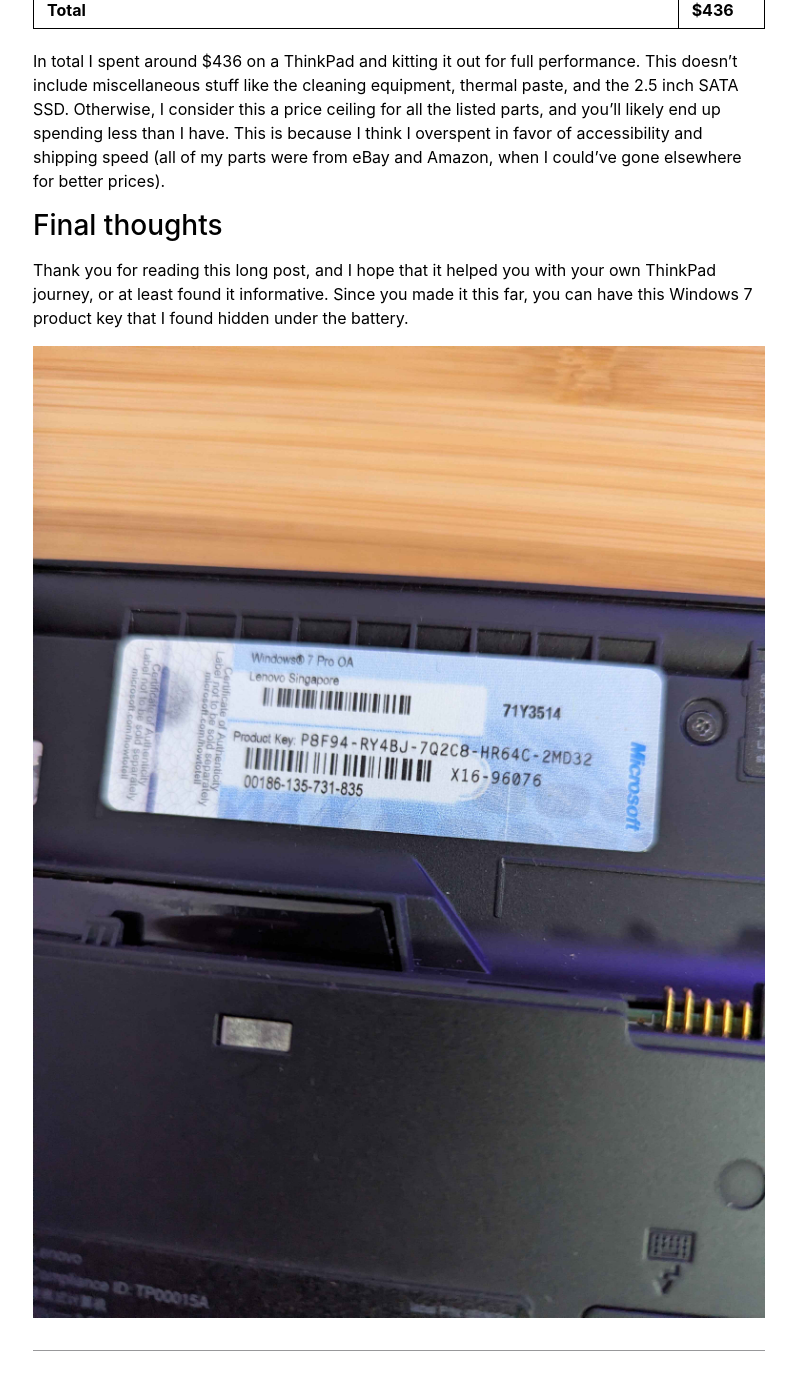
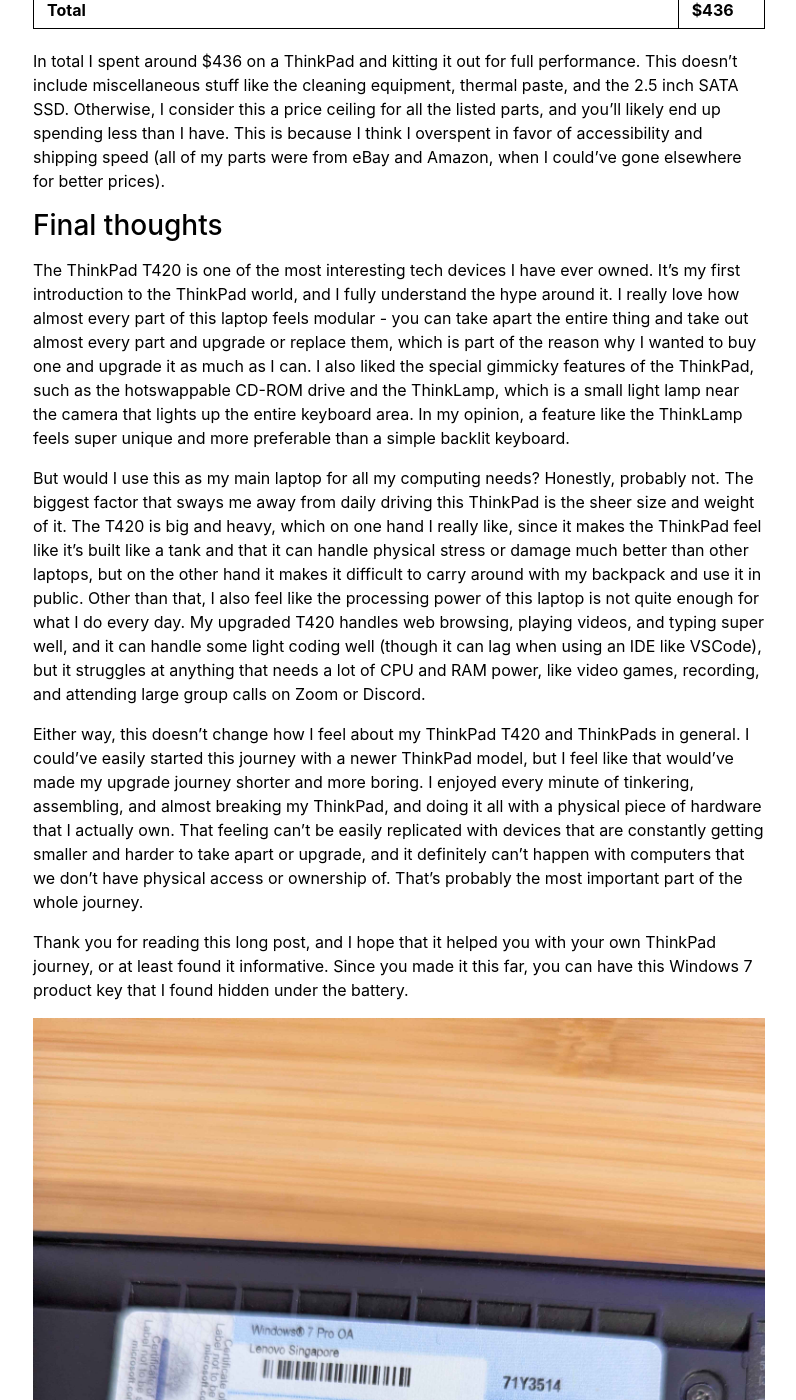
Before and after one commit to rafayet-git/hos.sh, a Jekyll site: the page built from _posts/2026-09-09-rescuing-a-thinkpad-t420.md, in a window 1280 px wide and 1400 px high, scrolled down 19190 px. Shown: the whole window, without its empty margins (241-1037 px from the left). Built offline with Jekyll 4.4.1, drawn with Linux system fonts in a browser that asks for light colours; comment, search, counter and statistics services are not loaded; some of the changed text lies outside the part shown.

Commit message:
Final thoughts on new post

```diff
--- a/_posts/2026-09-10-rescuing-a-thinkpad-t420.md
+++ b/_posts/2026-09-09-rescuing-a-thinkpad-t420.md
@@ -271,7 +271,11 @@
 
 ### Final thoughts
 
+The ThinkPad T420 is one of the most interesting tech devices I have ever owned. It's my first introduction to the ThinkPad world, and I fully understand the hype around it. I really love how almost every part of this laptop feels modular - you can take apart the entire thing and take out almost every part and upgrade or replace them, which is part of the reason why I wanted to buy one and upgrade it as much as I can. I also liked the special gimmicky features of the ThinkPad, such as the hotswappable CD-ROM drive and the ThinkLamp, which is a small light lamp near the camera that lights up the entire keyboard area. In my opinion, a feature like the ThinkLamp feels super unique and more preferable than a simple backlit keyboard.
 
+But would I use this as my main laptop for all my computing needs? Honestly, probably not. The biggest factor that sways me away from daily driving this ThinkPad is the sheer size and weight of it. The T420 is big and heavy, which on one hand I really like, since it makes the ThinkPad feel like it's built like a tank and that it can handle physical stress or damage much better than other laptops, but on the other hand it makes it difficult to carry around with my backpack and use it in public. Other than that, I also feel like the processing power of this laptop is not quite enough for what I do every day. My upgraded T420 handles web browsing, playing videos, and typing super well, and it can handle some light coding well (though it can lag when using an IDE like VSCode), but it struggles at anything that needs a lot of CPU and RAM power, like video games, recording, and attending large group calls on Zoom or Discord.
+
+Either way, this doesn't change how I feel about my ThinkPad T420 and ThinkPads in general. I could've easily started this journey with a newer ThinkPad model, but I feel like that would've made my upgrade journey shorter and more boring. I enjoyed every minute of tinkering, assembling, and almost breaking my ThinkPad, and doing it all with a physical piece of hardware that I actually own. That feeling can't be easily replicated with devices that are constantly getting smaller and harder to take apart or upgrade, and it definitely can't happen with computers that we don't have physical access or ownership of. That's probably the most important part of the whole journey.
 
 Thank you for reading this long post, and I hope that it helped you with your own ThinkPad journey, or at least found it informative. Since you made it this far, you can have this Windows 7 product key that I found hidden under the battery.
 
```
Also changed, not shown: other parts of _posts/2026-09-09-rescuing-a-thinkpad-t420.md (+1 -1 lines).
